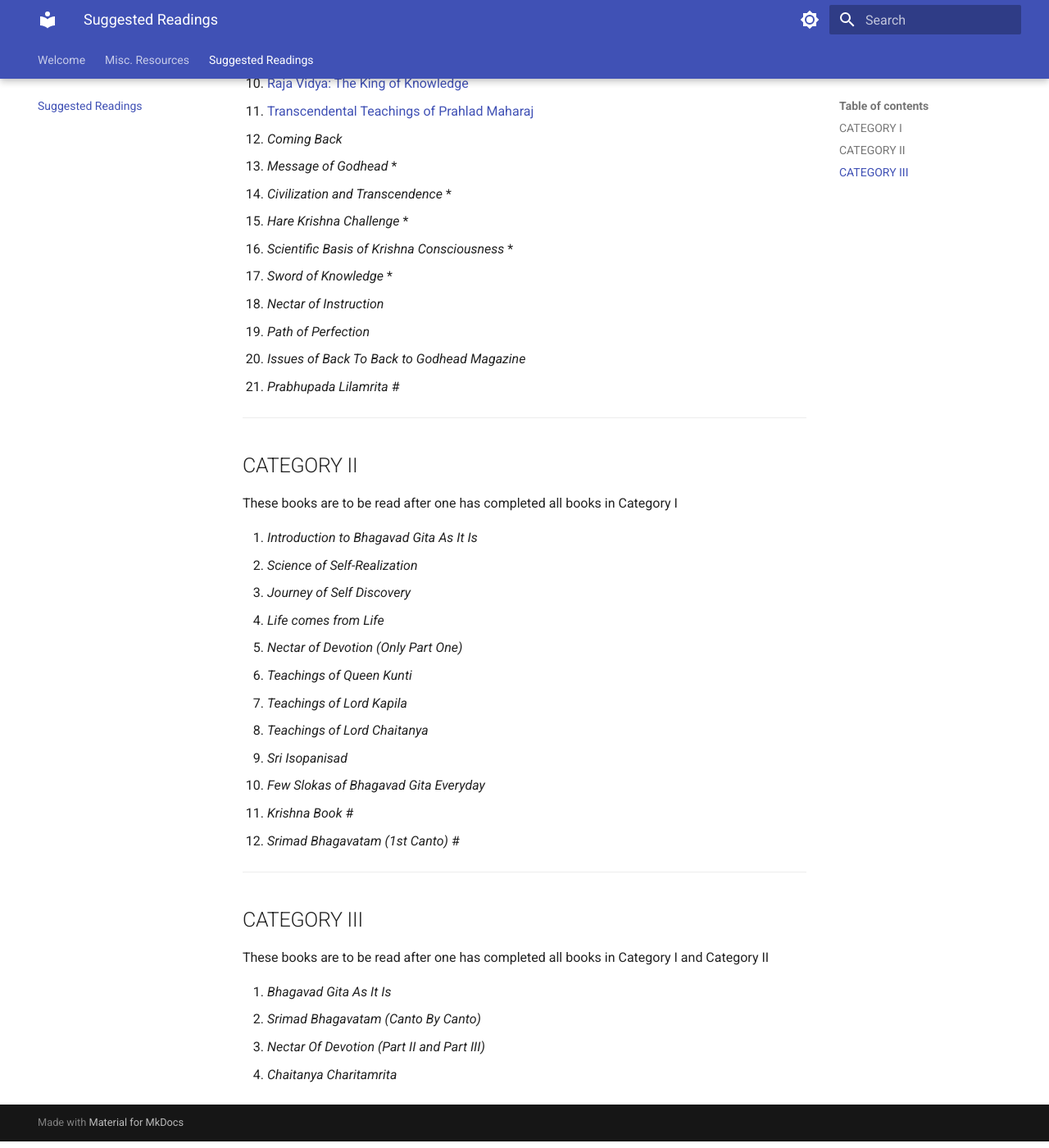
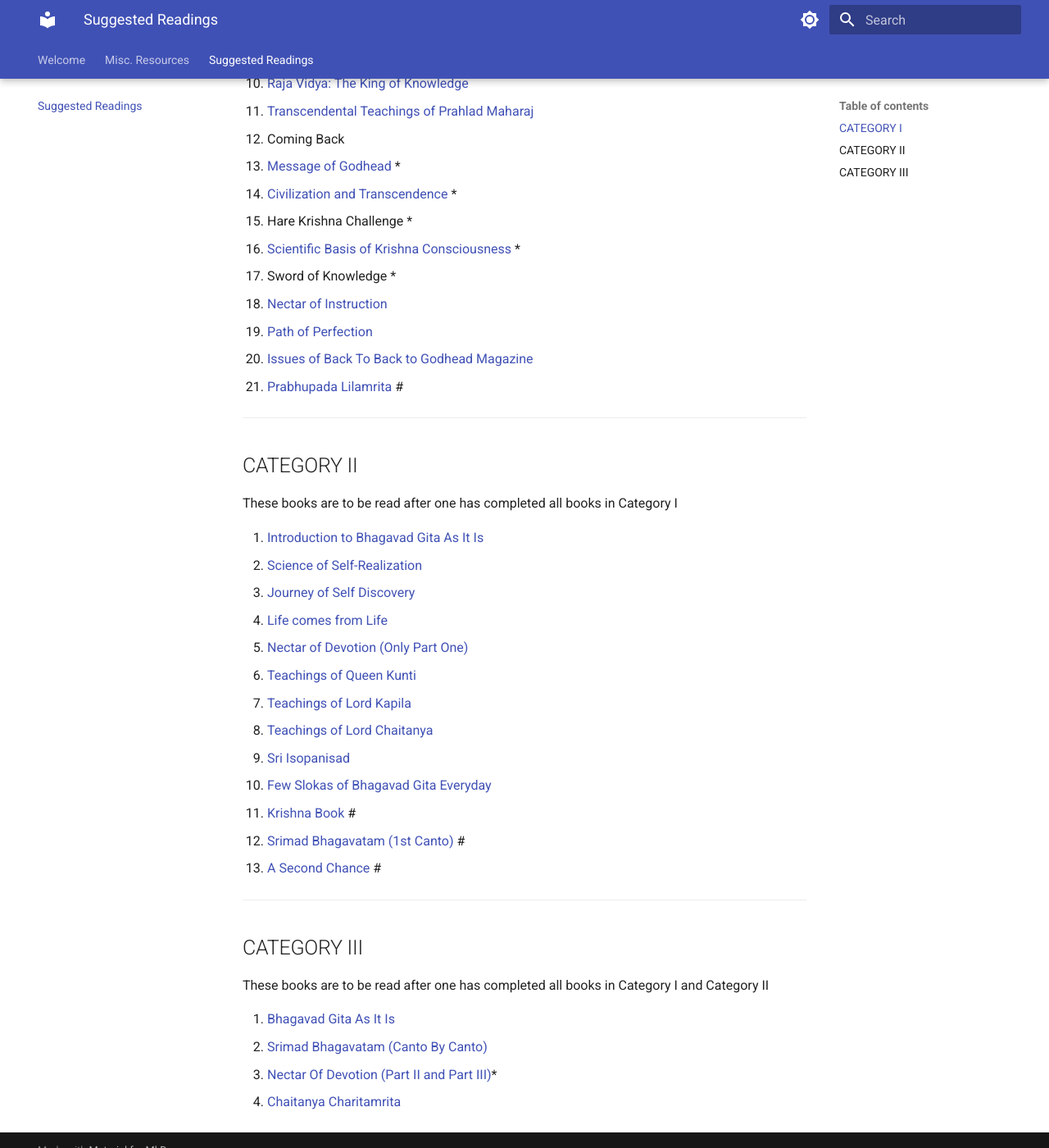
Before and after one commit to BhaktaMikee/bhaktiwiki, an MkDocs documentation site: the page built from docs/Suggested Readings.md, in a window 1280 px wide and 1400 px high, scrolled down 660 px. Shown: the whole window at 82% size. Built offline with MkDocs 1.6.1 and Material for MkDocs 9.7.7, drawn with Linux system fonts in a browser that asks for light colours.

Commit message:
Updated suggested reading page

```diff
--- a/docs/Suggested Readings.md
+++ b/docs/Suggested Readings.md
@@ -15,16 +15,16 @@
 9. [Easy Journey to Other Planets](http://prabhupadabooks.com/pdf/Easy-Journy-to-Other-Planets-1977-Scanned-edition.pdf)
 10. [Raja Vidya: The King of Knowledge](https://vedabase.io/en/library/rv/)
 11. [Transcendental Teachings of Prahlad Maharaj](http://www.prabhupada-books.de/english-book-scans/Transcendental-Teachings-of-Prahlad-Maharaj-Scan-of-Original.pdf)
-12. *Coming Back*
-13. *Message of Godhead* *
-14. *Civilization and Transcendence* *
-15. *Hare Krishna Challenge* *
-16. *Scientific Basis of Krishna Consciousness* *
-17. *Sword of Knowledge* *
-18. *Nectar of Instruction*
-19. *Path of Perfection*
-20. *Issues of Back To Back to Godhead Magazine*
-21. *Prabhupada Lilamrita* #
+12. Coming Back
+13. [Message of Godhead](http://files.krishna.com/en/pdf/e-books/Message_of_Godhead.pdf) *
+14. [Civilization and Transcendence](https://vedabase.io/en/library/cat/) *
+15. Hare Krishna Challenge *
+16. [Scientific Basis of Krishna Consciousness](http://krishna.org/wp-content/uploads/2016/07/The-Scientific-Basis-of-Krishna-Consciousness-Svarupa-Damodar-dasa-Ph.D..pdf) *
+17. Sword of Knowledge *
+18. [Nectar of Instruction](https://vedabase.io/en/library/noi/)
+19. [Path of Perfection](https://vedabase.io/en/library/pop/)
+20. [Issues of Back To Back to Godhead Magazine](https://back2godhead.com/category/pdf/)
+21. [Prabhupada Lilamrita](https://vedabase.io/en/library/spl/) #
 
 ---
 
@@ -32,18 +32,19 @@
 
 These books are to be read after one has completed all books in Category I
 
-1. *Introduction to Bhagavad Gita As It Is*
-2. *Science of Self-Realization*
-3. *Journey of Self Discovery*
-4. *Life comes from Life*
-5. *Nectar of Devotion (Only Part One)*
-6. *Teachings of Queen Kunti*
-7. *Teachings of Lord Kapila*
-8. *Teachings of Lord Chaitanya*
-9. *Sri Isopanisad*
-10. *Few Slokas of Bhagavad Gita Everyday*
-11. *Krishna Book* #
-12. *Srimad Bhagavatam (1st Canto)* #
+1. [Introduction to Bhagavad Gita As It Is](https://vedabase.io/en/library/bg/introduction/)
+2. [Science of Self-Realization](https://vedabase.io/en/library/ssr/)
+3. [Journey of Self Discovery](https://vedabase.io/en/library/josd/)
+4. [Life comes from Life](http://www.prabhupada-books.de/english-book-scans/Life-Comes-from-Life.pdf)
+5. [Nectar of Devotion (Only Part One)](https://vedabase.io/en/library/nod/)
+6. [Teachings of Queen Kunti](https://vedabase.io/en/library/tqk/)
+7. [Teachings of Lord Kapila](https://vedabase.io/en/library/tlk/)
+8. [Teachings of Lord Chaitanya](https://vedabase.io/en/library/tlc/)
+9. [Sri Isopanisad](https://vedabase.io/en/library/iso/)
+10. [Few Slokas of Bhagavad Gita Everyday](https://prabhupadagita.com/category/108-important-bhagavad-gita-slokas/)
+11. [Krishna Book](https://vedabase.io/en/library/kb/) #
+12. [Srimad Bhagavatam (1st Canto)](https://vedabase.io/en/library/sb/1/) #
+13. [A Second Chance](https://vedabase.io/en/library/sc/) #
 
 ---
 
@@ -51,7 +52,7 @@
 
 These books are to be read after one has completed all books in Category I and Category II
 
-1. *Bhagavad Gita As It Is*
-2. *Srimad Bhagavatam (Canto By Canto)*
-3. *Nectar Of Devotion (Part II and Part III)*
-4. *Chaitanya Charitamrita*
+1. [Bhagavad Gita As It Is](https://vedabase.io/en/library/bg/)
+2. [Srimad Bhagavatam (Canto By Canto)](https://vedabase.io/en/library/sb/)
+3. [Nectar Of Devotion (Part II and Part III)](https://vedabase.io/en/library/nod/)*
+4. [Chaitanya Charitamrita](https://vedabase.io/en/library/cc/)
```
Also changed, not shown: 1 other file.
